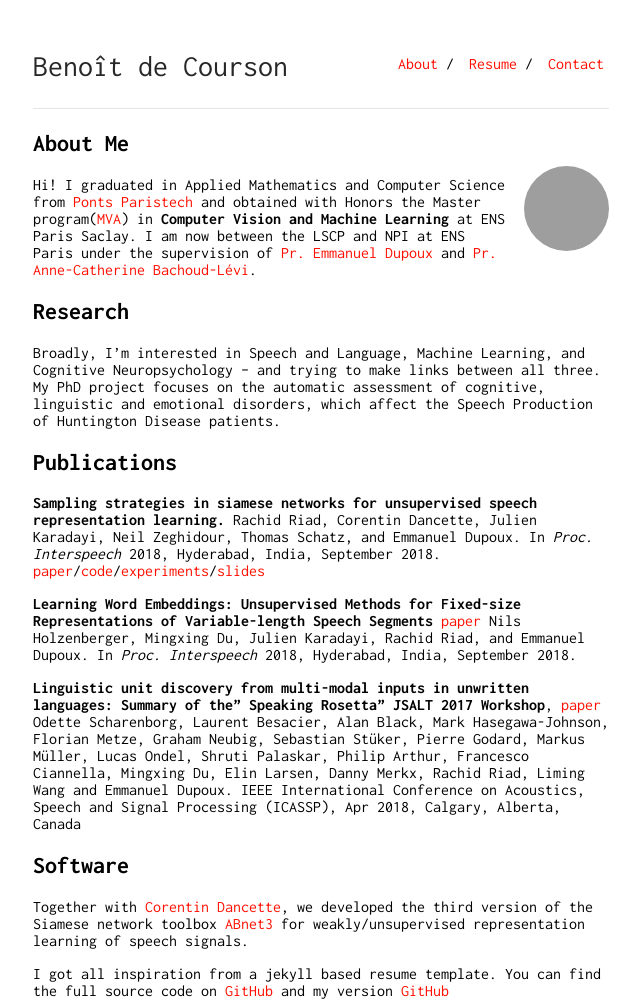
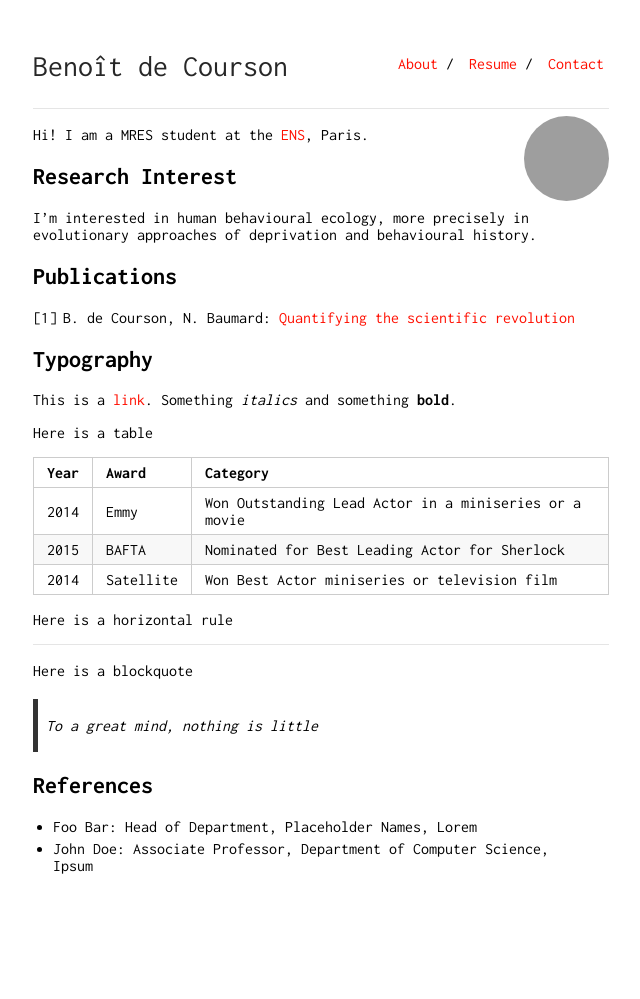
Before and after one commit to regicid/regicid.github.io, a Jekyll site: the page built from index.md, in a window 1280 px wide, cut to the strip 0-999 px from the top of the page. Shown: the whole strip, without its empty margins (319-959 px from the left). Built offline with Jekyll 4.4.1, drawn with Linux system fonts in a browser that asks for light colours; our own code applies the rules of GitHub Pages for plain Markdown files; after the commit the page ends 900 px from its top, so only the background shows below that; grey boxes are pictures that could not be loaded.

Commit message:
Update index.md

```diff
--- a/index.md
+++ b/index.md
@@ -2,61 +2,38 @@
 layout: default
 ---
 
+<img class="profile-picture" src="sherlock.jpg">
 
+Hi! I am a MRES student at the [ENS](www.ens.fr), Paris.
 
-## About Me
-
-<img class="profile-picture" src="picture.jpg">
-
-Hi! I graduated in Applied Mathematics and Computer Science from [Ponts Paristech](http://www.enpc.fr/) and obtained with Honors the Master program([MVA](http://www.math.ens-cachan.fr/version-francaise/formations/master-mva/contenus-/master-mva-cours-2016-2017-161721.kjsp?RH=1242415112528)) in **Computer Vision and Machine Learning** at ENS Paris Saclay. I am now between the LSCP and NPI at ENS Paris under the supervision of [Pr. Emmanuel Dupoux](http://www.lscp.net/persons/dupoux/index.html) and [Pr. Anne-Catherine Bachoud-Lévi](http://www.imrb.inserm.fr/equipes/ac-bachoud-levi/).
-
-
-## Research
-
-Broadly, I'm interested in Speech and Language, Machine Learning, and Cognitive Neuropsychology -- and trying to make links between all three.  My  PhD  project focuses  on the  automatic  assessment  of  cognitive,  linguistic  and  emotional  disorders, which  affect  the  Speech Production of Huntington Disease patients.
-
-<!-- On a long-term view, I -->
-<!-- Broadly speaking, my research has two overarching goals: First, I view human cognition as a complex computational process, and seek a deeper understanding of the computational mechanisms underlying the human ability to learn and organize information. Second, I draw on these insights to develop methods to improve current artificial intelligence systems. -->
-
+## Research Interest
+I'm interested in human behavioural ecology, more precisely in evolutionary approaches of deprivation and behavioural history.
 
 ## Publications
 
-**Sampling strategies in siamese networks for unsupervised speech representation learning.**
-Rachid Riad, Corentin Dancette, Julien Karadayi, Neil Zeghidour, Thomas Schatz, and Emmanuel Dupoux.  In *Proc. Interspeech* 2018, Hyderabad, India, September 2018.
-[paper](https://arxiv.org/pdf/1804.11297)/[code](https://github.com/bootphon/abnet3)/[experiments](https://github.com/rachine/sampling_siamese2018)/[slides](https://github.com/Rachine/sampling_siamese2018/blob/master/Presentation_Sampling_Interspeech_2018_slides.pdf)
+1. B. de Courson, N. Baumard: [Quantifying the scientific revolution](https://osf.io/preprints/socarxiv/9ex8q)
 
-**Learning Word Embeddings: Unsupervised Methods for Fixed-size Representations of Variable-length Speech Segments** [paper](http://www.lscp.net/persons/dupoux/papers/Holzenberger_DKRD_2018_fixed_length_embeddings_for_words.Interspeech.pdf)
-Nils Holzenberger, Mingxing Du, Julien Karadayi, Rachid Riad, and Emmanuel Dupoux.  In *Proc. Interspeech* 2018, Hyderabad, India, September 2018.
+## Typography
 
-**Linguistic unit discovery from multi-modal inputs in unwritten languages: Summary of the" Speaking Rosetta" JSALT 2017 Workshop**, [paper](https://arxiv.org/pdf/1802.05092) Odette Scharenborg, Laurent Besacier, Alan Black, Mark Hasegawa-Johnson, Florian Metze, Graham Neubig, Sebastian Stüker, Pierre Godard, Markus Müller, Lucas Ondel, Shruti Palaskar, Philip Arthur, Francesco Ciannella, Mingxing Du, Elin Larsen, Danny Merkx, Rachid Riad, Liming Wang and Emmanuel Dupoux. IEEE International Conference on Acoustics, Speech and Signal Processing (ICASSP), Apr 2018, Calgary, Alberta, Canada
+This is a [link](http://google.com). Something *italics* and something **bold**.
 
-## Software
+Here is a table
 
-Together with [Corentin Dancette](https://cdancette.fr/), we developed the third version of the Siamese network toolbox [ABnet3](https://github.com/bootphon/abnet3) for weakly/unsupervised representation learning of speech signals.
+Year | Award | Category
+-----|-------|--------
+2014 | Emmy  | Won Outstanding Lead Actor in a miniseries or a movie
+2015 | BAFTA | Nominated for Best Leading Actor for Sherlock
+2014 | Satellite | Won Best Actor miniseries or television film
 
+Here is a horizontal rule
 
-<!-- ## Experience
-
-
-Here are some experiences.
-
-Year | Position | Topic
------|-------|--------
-2018 | Research assistant @ [SPOClab/ Vector Institute, University of Toronto](http://vectorinstitute.ai/) | Health assessment through speech technologies
-2018 | Research assistant @ [LSCP & NPI/ ENS](https://npi.dec.ens.fr/) | Health assessment through speech technologies
-2017 | Research intern @ [LSCP / ENS](http://www.lscp.net/index.php) | Machine learning meets language and cognitive development : How do babies learn their first language?
-2016 | Software Engineer @ [MapJam](https://mapjam.com) | Building GIS Stack and complex mapping applications
-2015 | Software Engineer intern @ [Vehicle Data Science](https://www.crunchbase.com/organization/vehicle-data-science#/entity) | Data visualization with D3.js and Leaflet.js
-2014 | Research intern @ [Cermics](http://cermics.enpc.fr/) | Study of financial Mathematics models
-
-<!-- ---
+---
 
 Here is a blockquote
 
-<!-- > To a great mind, nothing is little -->
+> To a great mind, nothing is little
 
-<!-- ## References
+## References
 
-* Available upon request -->
-
-I got all inspiration from a jekyll based resume template. You can find the full source code on [GitHub](https://github.com/bk2dcradle/researcher) and my version [GitHub](https://github.com/Rachine/Rachine.github.io)
+* Foo Bar: Head of Department, Placeholder Names, Lorem
+* John Doe: Associate Professor, Department of Computer Science, Ipsum
```
